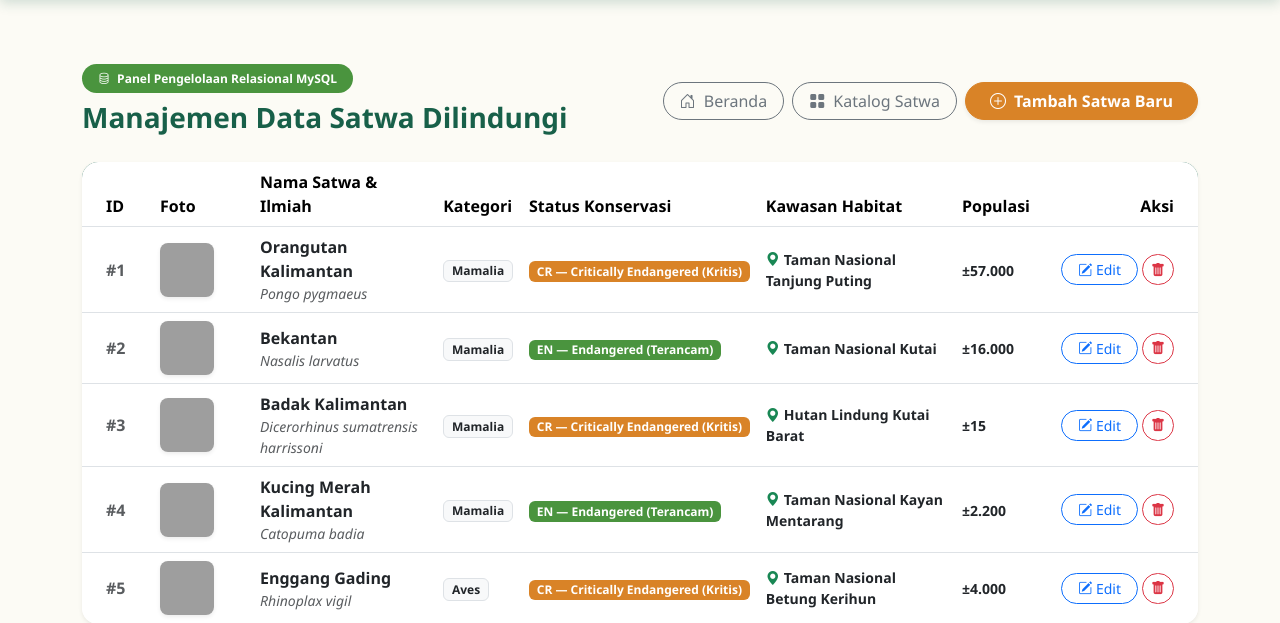
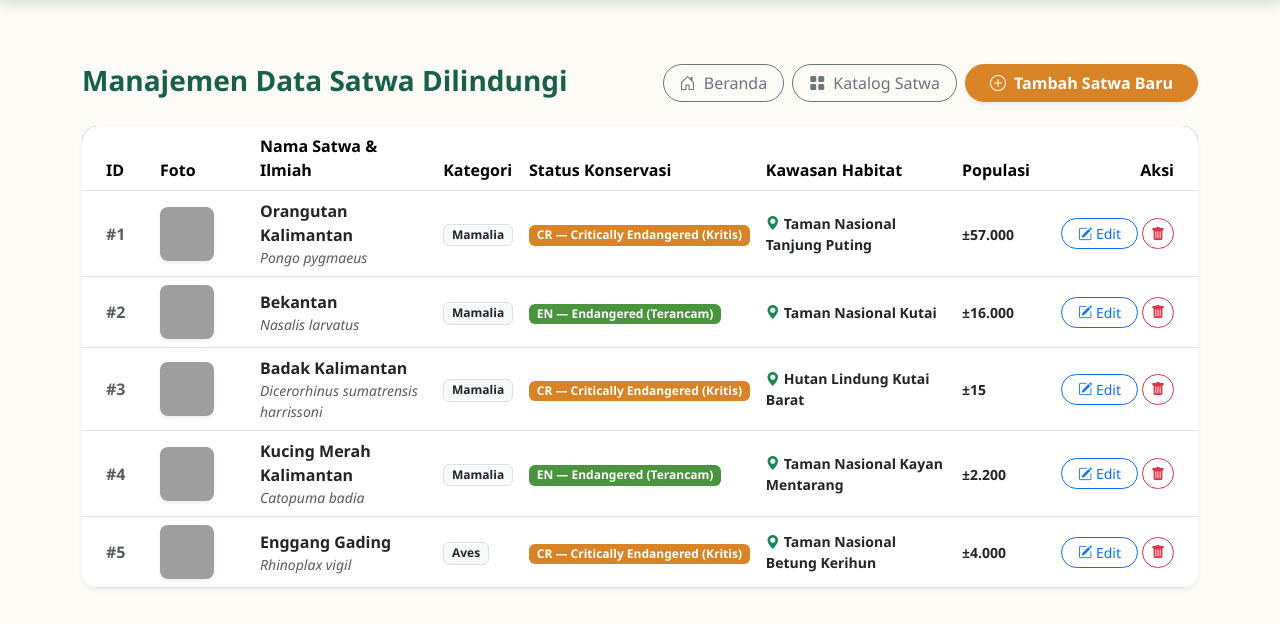
Before and after one commit to itsNay-chic/FaunaGuard, a Flask app: page /manage in a window 1280 px wide. Shown: the part 68-691 px from the top of the page. Run offline with Flask 3, Linux system fonts and the light colour scheme; data comes from the database, SQL or seed files in the repository; grey boxes are pictures that could not be loaded.

Commit message:
refactor(manage): hapus badge panel pengelolaan relasional mysql

```diff
--- a/templates/manage.html
+++ b/templates/manage.html
@@ -7,9 +7,6 @@
     <!-- Header Bagian Kelola -->
     <div class="d-flex flex-wrap justify-content-between align-items-center mb-4 gap-3">
         <div>
-            <span class="badge px-3 py-2 rounded-pill mb-2" style="background-color: var(--fg-secondary); color: #fff;">
-                <i class="bi bi-database me-1"></i> Panel Pengelolaan Relasional MySQL
-            </span>
             <h3 class="fw-bold mb-1" style="color: var(--fg-primary);">
                 Manajemen Data Satwa Dilindungi
             </h3>
```
